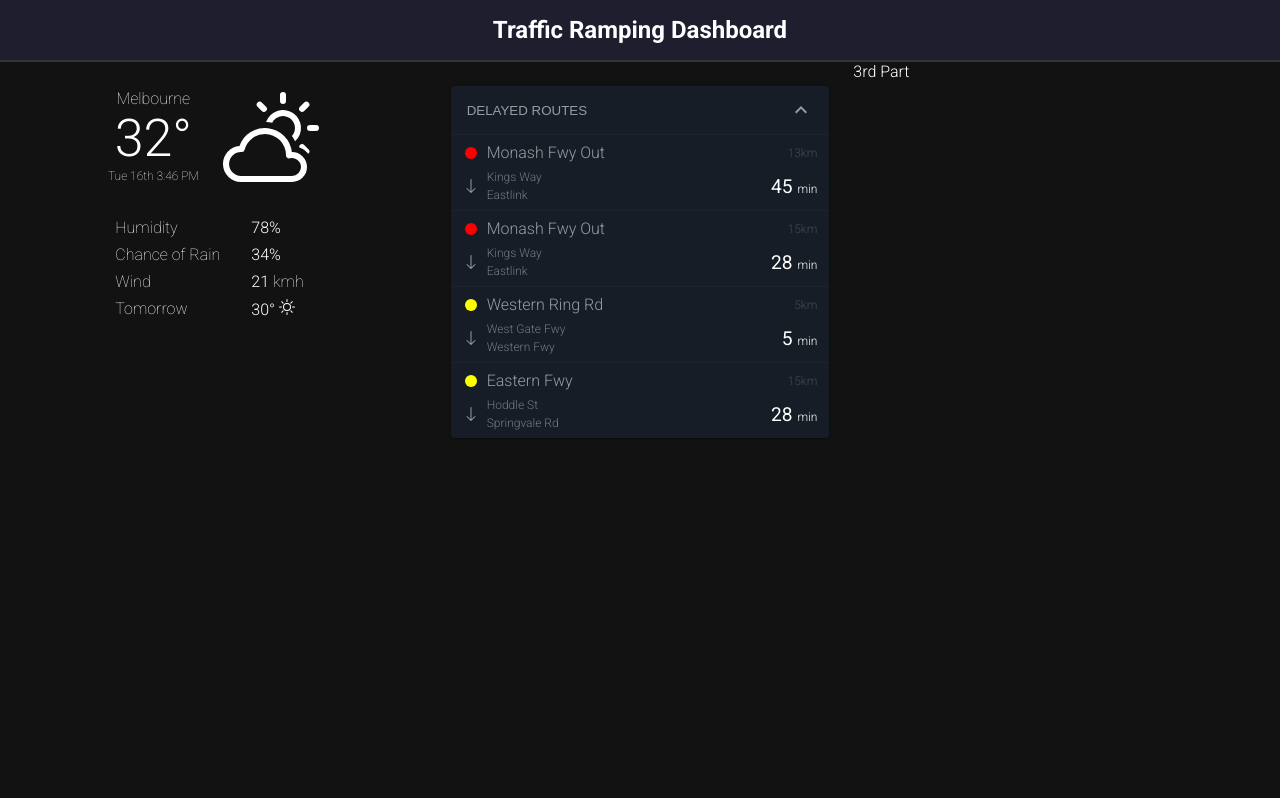
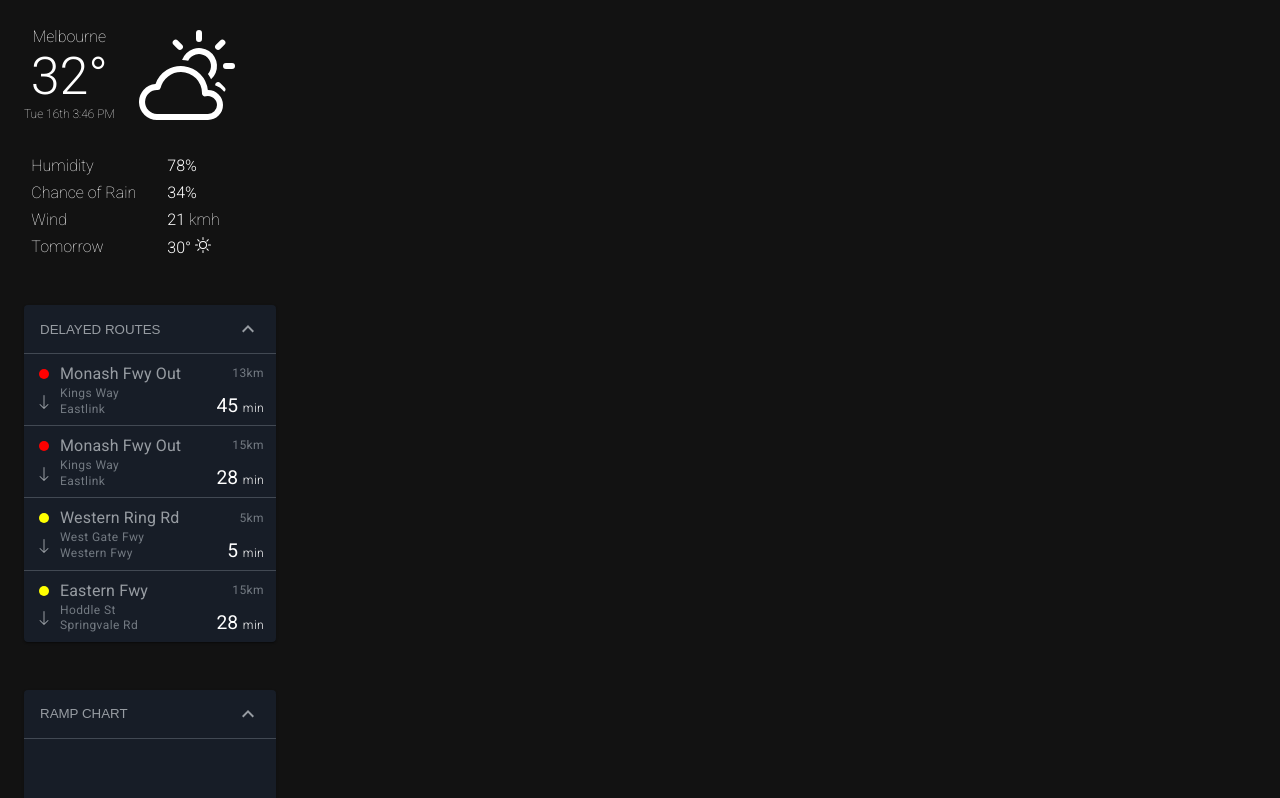
Before and after one commit to benliu07/traffic-ramping, a React (Create React App) app: page / in a window 1280 px wide. Shown: the top 798 px of the page. Built offline with nearby package versions, Linux system fonts and the light colour scheme.

Commit message:
add ramp chart with throttling

```diff
--- a/public/index.html
+++ b/public/index.html
@@ -28,7 +28,7 @@
       work correctly both with client-side routing and a non-root public URL.
       Learn how to configure a non-root public URL by running `npm run build`.
     -->
-    <title>React App</title>
+    <title>Traffic Ramping</title>
   </head>
   <body>
     <noscript>You need to enable JavaScript to run this app.</noscript>
--- a/src/App.tsx
+++ b/src/App.tsx
@@ -1,26 +1,33 @@
 import React from "react";
 import styled, { createGlobalStyle } from "styled-components";
 import { Dashboard } from "./pages";
+import { createTheme, ThemeProvider } from "@mui/material/styles";
+import { MEDIUM_GREY } from "./utils/commonStyles";
+
+const theme = createTheme({
+  typography: {
+    caption: {
+      color: MEDIUM_GREY,
+      fontSize: "0.75rem",
+      lineHeight: "1.3",
+    },
+  },
+});
 
 function App() {
   return (
-    <>
+    <ThemeProvider theme={theme}>
       <GlobalStyle />
       <AppContainer>
-        <Header>
-          <Title>Traffic Ramping Dashboard</Title>
-        </Header>
         <main>
           <Dashboard />
         </main>
       </AppContainer>
-    </>
+    </ThemeProvider>
   );
 }
 
 const GlobalStyle = createGlobalStyle`
-  @import url('https://fonts.googleapis.com/css2?family=Roboto:wght@100;300;400;700&display=swap');
-
   body {
     background-color: #121212;
     box-sizing: border-box;
@@ -33,24 +40,9 @@ const GlobalStyle = createGlobalStyle`
 `;
 
 const AppContainer = styled.div`
-  background-color: #121212;
-  color: #ffffff;
   display: flex;
   flex-direction: column;
   height: 100vh;
 `;
 
-const Header = styled.header`
-  background-color: #1e1e2e;
-  border-bottom: 2px solid #333;
-  padding: 1rem;
-  text-align: center;
-`;
-
-const Title = styled.h1`
-  color: #ffffff;
-  font-size: 1.5rem;
-  margin: 0;
-`;
-
 export default App;
--- a/src/components/DelayedRoutes/DelayedRoutes.tsx
+++ b/src/components/DelayedRoutes/DelayedRoutes.tsx
@@ -1,11 +1,18 @@
-import Accordion from "@mui/material/Accordion";
+import ExpandMoreIcon from "@mui/icons-material/ExpandMore";
 import AccordionDetails from "@mui/material/AccordionDetails";
 import AccordionSummary from "@mui/material/AccordionSummary";
-import ExpandMoreIcon from "@mui/icons-material/ExpandMore";
-import styled, { css } from "styled-components";
+import Typography from "@mui/material/Typography";
 import { BsArrowDown } from "react-icons/bs";
+import styled from "styled-components";
 
 import delayedRoutes from "../../mocks/delayedRoutes.json";
+import {
+  DARK_GREY,
+  FlexCenter,
+  LIGHT_GREY,
+  StyledAccordion,
+  WHITE,
+} from "../../utils/commonStyles";
 
 const DelayedRoutes = () => {
   return (
@@ -13,7 +20,7 @@ const DelayedRoutes = () => {
       <StyledAccordion defaultExpanded>
         <AccordionSummary
           aria-controls="delayed-routes-content"
-          expandIcon={<ExpandMoreIcon sx={{ color: "#979ca2" }} />}
+          expandIcon={<ExpandMoreIcon sx={{ color: LIGHT_GREY }} />}
           id="delayed-routes-header"
         >
           DELAYED ROUTES
@@ -32,19 +39,33 @@ const DelayedRoutes = () => {
               <TrafficStatusContainer key={id}>
                 <TrafficStatus>
                   <CircleWrapper>
-                    <TrafficLight colour={trafficStatus} />
+                    <TrafficLight $colour={trafficStatus} />
                   </CircleWrapper>
-                  <Text type="main-road">{mainRoad}</Text>
-                  <Text type="distance">{distance}km</Text>
+                  <Typography
+                    sx={{ color: LIGHT_GREY, flex: 1 }}
+                    variant="body1"
+                  >
+                    {mainRoad}
+                  </Typography>
+                  <Typography variant="caption">{distance}km</Typography>
                 </TrafficStatus>
                 <TrafficStatus>
                   <BsArrowDown />
                   <DirectionWrapper>
-                    <Text type="road-name">{roadNameStart}</Text>
-                    <Text type="road-name">{roadNameEnd}</Text>
+                    <Typography variant="caption">{roadNameStart}</Typography>
+                    <Typography variant="caption">{roadNameEnd}</Typography>
                   </DirectionWrapper>
                   <TravelTime>
-                    {travelTime} <Unit>min</Unit>
+                    {travelTime}{" "}
+                    <Typography
+                      sx={{
+                        color: WHITE,
+                        fontWeight: 300,
+                      }}
+                      variant="caption"
+                    >
+                      min
+                    </Typography>
                   </TravelTime>
                 </TrafficStatus>
               </TrafficStatusContainer>
@@ -56,105 +77,50 @@ const DelayedRoutes = () => {
   );
 };
 
-const FlexCenter = css`
-  display: flex;
-  align-items: center;
-`;
-
 const Container = styled.div`
   padding: 1.5rem;
 `;
 
 const CircleWrapper = styled.div`
+  ${FlexCenter};
   justify-content: center;
   height: 1rem;
   width: 1rem;
-  ${FlexCenter};
 `;
 
 const DirectionWrapper = styled.div`
   display: flex;
   flex-direction: column;
   flex: 1;
-  gap: 4px;
 `;
 
-const SmallText = css`
-  font-size: 0.75rem;
-`;
-
-const StyledAccordion = styled(Accordion)`
-  && {
-    background-color: #171d27;
-    color: #979ca2;
-  }
-
-  .MuiAccordionDetails-root {
-    padding: 0;
-  }
-
-  .MuiAccordionSummary-root.Mui-expanded {
-    min-height: 48px;
-  }
-
-  .MuiAccordionSummary-content.Mui-expanded {
-    margin: 8px 0;
-  }
-`;
-
-const Text = styled.div<{ type: string }>`
-  ${({ type }) => {
-    switch (type) {
-      case "main-road":
-        return css`
-          color: #979ca2;
-          flex: 1;
-        `;
-      case "distance":
-        return css`
-          color: #424953;
-          ${SmallText};
-        `;
-      case "road-name":
-        return css`
-          color: #727981;
-          ${SmallText};
-        `;
-      default:
-        return "";
-    }
-  }}
-`;
-
-const TrafficLight = styled.div<{ colour: string }>`
-  background-color: ${({ colour }) => colour && colour};
+const TrafficLight = styled.div<{ $colour: string }>`
+  background-color: ${({ $colour }) => $colour && $colour};
   border-radius: 50%;
-  height: 0.75rem;
-  width: 0.75rem;
+  height: 0.625rem;
+  width: 0.625rem;
 `;
 
 const TrafficStatus = styled.div`
   ${FlexCenter};
-  gap: 8px;
+  gap: 0.5rem;
 `;
 
 const TrafficStatusContainer = styled.div`
   display: flex;
   flex-direction: column;
-  border-top: 1px solid #1c232d;
-  gap: 8px;
-  padding: 8px 12px;
+  padding: 0.5rem 0.75rem;
+
+  &:not(:first-child) {
+    border-top: 1px solid ${DARK_GREY};
+  }
 `;
 
 const TravelTime = styled.div`
-  color: white;
+  align-self: end;
+  color: ${WHITE};
   font-size: 1.2rem;
   font-weight: 400;
 `;
 
-const Unit = styled.span`
-  ${SmallText};
-  font-weight: 300;
-`;
-
 export default DelayedRoutes;
--- /dev/null
+++ b/src/components/RampChart/RampChart.tsx
@@ -0,0 +1,131 @@
+import React, { useCallback, useEffect, useState } from "react";
+import { PieChart, Pie, Cell } from "recharts";
+import Accordion from "@mui/material/Accordion";
+import AccordionDetails from "@mui/material/AccordionDetails";
+import AccordionSummary from "@mui/material/AccordionSummary";
+import ExpandMoreIcon from "@mui/icons-material/ExpandMore";
+import styled from "styled-components";
+import throttle from "lodash.throttle";
+
+import getRampAlgorithms, { Ramps } from "../../mocks/getRampAlgorithms";
+import {
+  DARK_GREY,
+  DEFAULT_BACKGROUND_COLOUR,
+  LIGHT_GREY,
+  PIE_CHART_COLOURS,
+  StyledAccordion,
+} from "../../utils/commonStyles";
+
+interface ChartData {
+  name: string;
+  value: number;
+}
+
+const RampChart = () => {
+  const [chartData, setChartData] = useState<ChartData[]>([]);
+
+  const updateChartData = (ramps: Ramps) => {
+    const counts = new Map<string, number>();
+
+    for (let i = 0; i < ramps.length; i++) {
+      const algorithm = ramps[i].algorithm;
+      counts.set(algorithm, (counts.get(algorithm) || 0) + 1);
+    }
+
+    const chartData = Array.from(counts.entries()).map(([name, value]) => ({
+      name,
+      value,
+    }));
+
+    setChartData(chartData);
+  };
+
+  const throttledUpdateChartData = useCallback(
+    throttle((ramps: Ramps) => {
+      updateChartData(ramps);
+    }, 2500),
+    []
+  );
+
+  useEffect(() => {
+    const onUpdate = (newRamps: Ramps) => {
+      throttledUpdateChartData(newRamps);
+    };
+
+    const intervalId = getRampAlgorithms(onUpdate);
+
+    return () => clearInterval(intervalId);
+  }, []);
+
+  return (
+    <Container>
+      <StyledAccordion defaultExpanded>
+        <AccordionSummary
+          aria-controls="delayed-routes-content"
+          expandIcon={<ExpandMoreIcon sx={{ color: LIGHT_GREY }} />}
+          id="delayed-routes-header"
+        >
+          RAMP CHART
+        </AccordionSummary>
+        <AccordionDetails>
+          <ChartWrapper>
+            <PieChart width={250} height={250}>
+              <Pie
+                animationDuration={500}
+                animationEasing="ease-in-out"
+                cx="50%"
+                cy="50%"
+                data={chartData}
+                dataKey="value"
+                fill="#8884d8"
+                innerRadius={60}
+                label={({ x, y, index }) => (
+                  <text
+                    dominantBaseline="central"
+                    fill={PIE_CHART_COLOURS[index % PIE_CHART_COLOURS.length]}
+                    fontSize={"1rem"}
+                    fontWeight="bold"
+                    textAnchor="middle"
+                    x={x}
+                    y={y}
+                  >
+                    {`${chartData.length > 0 && chartData[index].value}%`}
+                  </text>
+                )}
+                labelLine={false}
+                outerRadius={90}
+                paddingAngle={0}
+              >
+                {chartData.map((_, index) => (
+                  <Cell
+                    fill={PIE_CHART_COLOURS[index % PIE_CHART_COLOURS.length]}
+                    key={`cell-${index}`}
+                  />
+                ))}
+              </Pie>
+            </PieChart>
+          </ChartWrapper>
+        </AccordionDetails>
+      </StyledAccordion>
+    </Container>
+  );
+};
+
+const Container = styled.div`
+  max-width: 400px;
+  padding: 1.5rem;
+
+  @media (max-width: 768px) {
+    max-width: none;
+  }
+`;
+
+const ChartWrapper = styled.div`
+  align-items: center;
+  background-color: #171d27;
+  display: flex;
+  justify-content: center;
+  padding: 1rem;
+`;
+
+export default RampChart;
--- /dev/null
+++ b/src/components/RampChart/index.ts
@@ -0,0 +1,3 @@
+import RampChart from "./RampChart";
+
+export default RampChart;
--- a/src/components/WeatherWidget/WeatherWidget.tsx
+++ b/src/components/WeatherWidget/WeatherWidget.tsx
@@ -11,13 +11,13 @@ interface WeatherWidgetProps {
   };
 }
 
-export const WeatherWidget = ({ weather }: WeatherWidgetProps) => {
+const WeatherWidget = ({ weather }: WeatherWidgetProps) => {
   const {
+    chanceOfRain,
+    humidity,
     temperature,
-    humidity,
-    chanceOfRain,
+    tomorrowTemperature,
     windSpeed,
-    tomorrowTemperature,
   } = weather;
 
   return (
@@ -58,13 +58,15 @@ export const WeatherWidget = ({ weather }: WeatherWidgetProps) => {
   );
 };
 
+export default WeatherWidget;
+
 const City = styled.div`
   font-weight: 100;
 `;
 
 const Date = styled.div`
+  font-size: 0.75rem;
   font-weight: 100;
-  font-size: 0.75rem;
 `;
 
 const LocationDetails = styled.div`
@@ -85,8 +87,8 @@ const StatName = styled.div`
 
 const StatRow = styled.div`
   display: grid;
+  grid-gap: 1rem;
   grid-template-columns: 2fr 1fr;
-  grid-gap: 1rem;
 `;
 
 const StatValue = styled.div``;
@@ -103,7 +105,12 @@ const WeatherContainer = styled.div`
   display: flex;
   flex-direction: column;
   gap: 2rem;
+  justify-self: start;
   padding: 1.5rem;
+
+  @media (max-width: 480px) {
+    justify-self: center;
+  }
 `;
 
 const WeatherIcon = styled.div``;
--- a/src/components/WeatherWidget/index.ts
+++ b/src/components/WeatherWidget/index.ts
@@ -1 +1,3 @@
-export * from "./WeatherWidget";
+import WeatherWidget from "./WeatherWidget";
+
+export default WeatherWidget;
--- /dev/null
+++ b/src/mocks/getRampAlgorithms.ts
@@ -0,0 +1,30 @@
+interface Ramp {
+  algorithm: string;
+  id: string;
+}
+
+export type Ramps = Ramp[];
+
+function getRampAlgorithms(onUpdate: (ramps: Ramps) => void) {
+  const count = 50;
+  const intervalId = setInterval(() => {
+    const ramps = [];
+    for (let i = 0; i < count; i++) {
+      ramps.push({
+        id: `ramp-${i}`,
+        algorithm: [
+          "Algorithm 1",
+          "Algorithm 2",
+          "Algorithm 3",
+          "Algorithm 4",
+          "Algorithm 5",
+        ][Math.floor(Math.random() * 5)],
+      });
+    }
+    onUpdate(ramps);
+  }, 500);
+
+  return intervalId;
+}
+
+export default getRampAlgorithms;
--- a/src/pages/Dashboard.tsx
+++ b/src/pages/Dashboard.tsx
@@ -1,24 +1,26 @@
 import styled from "styled-components";
 
-import { WeatherWidget } from "../components/WeatherWidget";
+import WeatherWidget from "../components/WeatherWidget";
 import * as weather from "../mocks/weather.json";
 import DelayedRoutes from "../components/DelayedRoutes";
+import RampChart from "../components/RampChart";
 
 export const Dashboard = () => {
   return (
-    <DashboardContainer>
+    <Sidebar>
       <WeatherWidget weather={weather} />
       <DelayedRoutes />
-      <div>3rd Part</div>
-    </DashboardContainer>
+      <RampChart />
+    </Sidebar>
   );
 };
 
-const DashboardContainer = styled.div`
+const Sidebar = styled.div`
   display: grid;
-  grid-template-columns: repeat(3, 1fr);
+  grid-template-columns: 300px;
+  grid-template-rows: repeat(3, auto);
 
-  @media (max-width: 768px) {
-    grid-template-columns: 1fr;
+  @media (max-width: 480px) {
+    grid-template-columns: auto;
   }
 `;
--- /dev/null
+++ b/src/utils/commonStyles.ts
@@ -0,0 +1,46 @@
+import Accordion from "@mui/material/Accordion";
+import styled, { css } from "styled-components";
+
+export const DARK_GREY = "#424953";
+export const DEFAULT_BACKGROUND_COLOUR = "#171d27";
+export const LIGHT_GREY = "#979ca2";
+export const MEDIUM_GREY = "#727981";
+export const WHITE = "white";
+
+export const PIE_CHART_COLOURS = [
+  "#2CA8FF",
+  "#28D1FA",
+  "#8FE3FE",
+  "#C1F3FF",
+  "#E8FAFF",
+  "#B3E4FF",
+];
+
+export const FlexCenter = css`
+  align-items: center;
+  display: flex;
+`;
+
+export const SmallText = css`
+  font-size: 0.75rem;
+`;
+
+export const StyledAccordion = styled(Accordion)`
+  && {
+    background-color: ${DEFAULT_BACKGROUND_COLOUR};
+    color: ${LIGHT_GREY};
+  }
+
+  .MuiAccordionDetails-root {
+    border-top: 1px solid ${DARK_GREY};
+    padding: 0;
+  }
+
+  .MuiAccordionSummary-root.Mui-expanded {
+    min-height: 48px;
+  }
+
+  .MuiAccordionSummary-content.Mui-expanded {
+    margin: 8px 0;
+  }
+`;
```
Also changed, not shown: package.json (+7 -0 lines), 1 other file (tests, documents, lock files or other folders).
